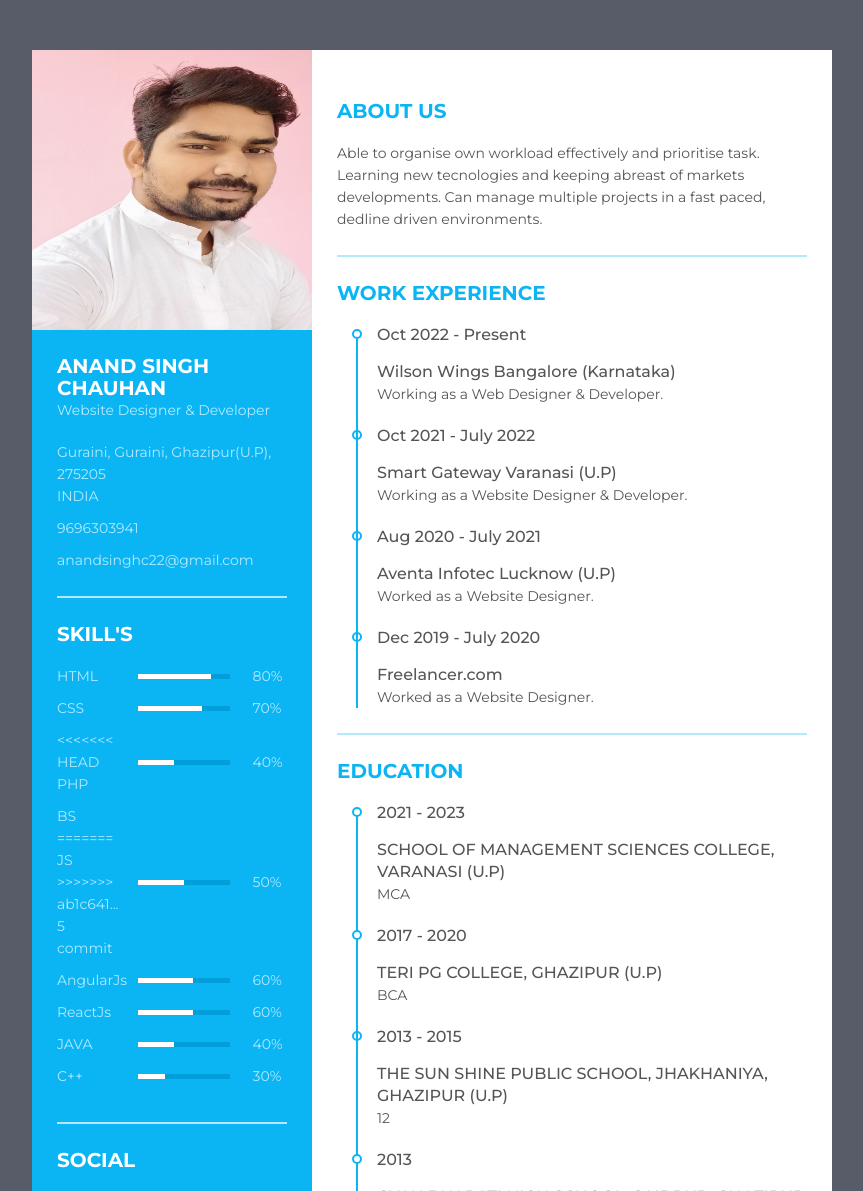
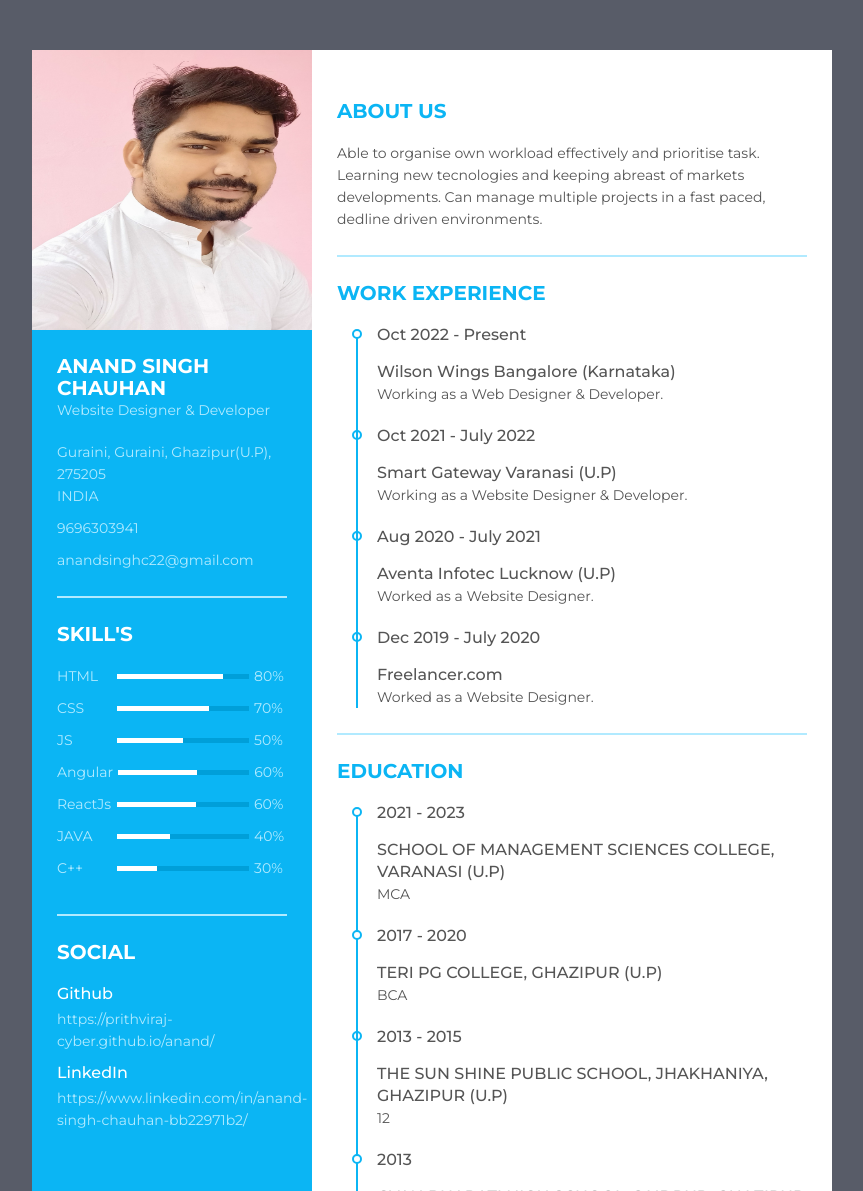
Before and after one commit to Prithviraj-cyber/resume, a plain HTML site: page index.html in a window 1280 px wide. Shown: the top 1191 px of the page, without its empty margins (208-1071 px from the left). Drawn offline with Linux system fonts and the light colour scheme.

Commit message:
check commit

```diff
--- a/css/styles.css
+++ b/css/styles.css
@@ -120,7 +120,7 @@ body {
 }
 
 .resume .resume_left .resume_skills ul li .skill_progress {
-  width: 40%;
+  width: 60%;
   margin: 0 5px;
   height: 5px;
   background: #009fd9;
--- a/index.html
+++ b/index.html
@@ -79,20 +79,7 @@
                     </li>
                     <li>
                         <div class="skill_name">
-<<<<<<< HEAD
-                           PHP
-                        </div>
-                        <div class="skill_progress">
-                           <span style="width: 40%;"></span>
-                        </div>
-                        <div class="skill_per">40%</div>
-                    </li>
-                    <li>
-                        <div class="skill_name">
-                           BS
-=======
                            JS
->>>>>>> ab1c641... 5 commit
                         </div>
                         <div class="skill_progress">
                            <span style="width: 50%;"></span>
@@ -101,7 +88,7 @@
                     </li>
                     <li>
                         <div class="skill_name">
-                           AngularJs
+                           Angular
                         </div>
                         <div class="skill_progress">
                            <span style="width: 60%;"></span>
```
